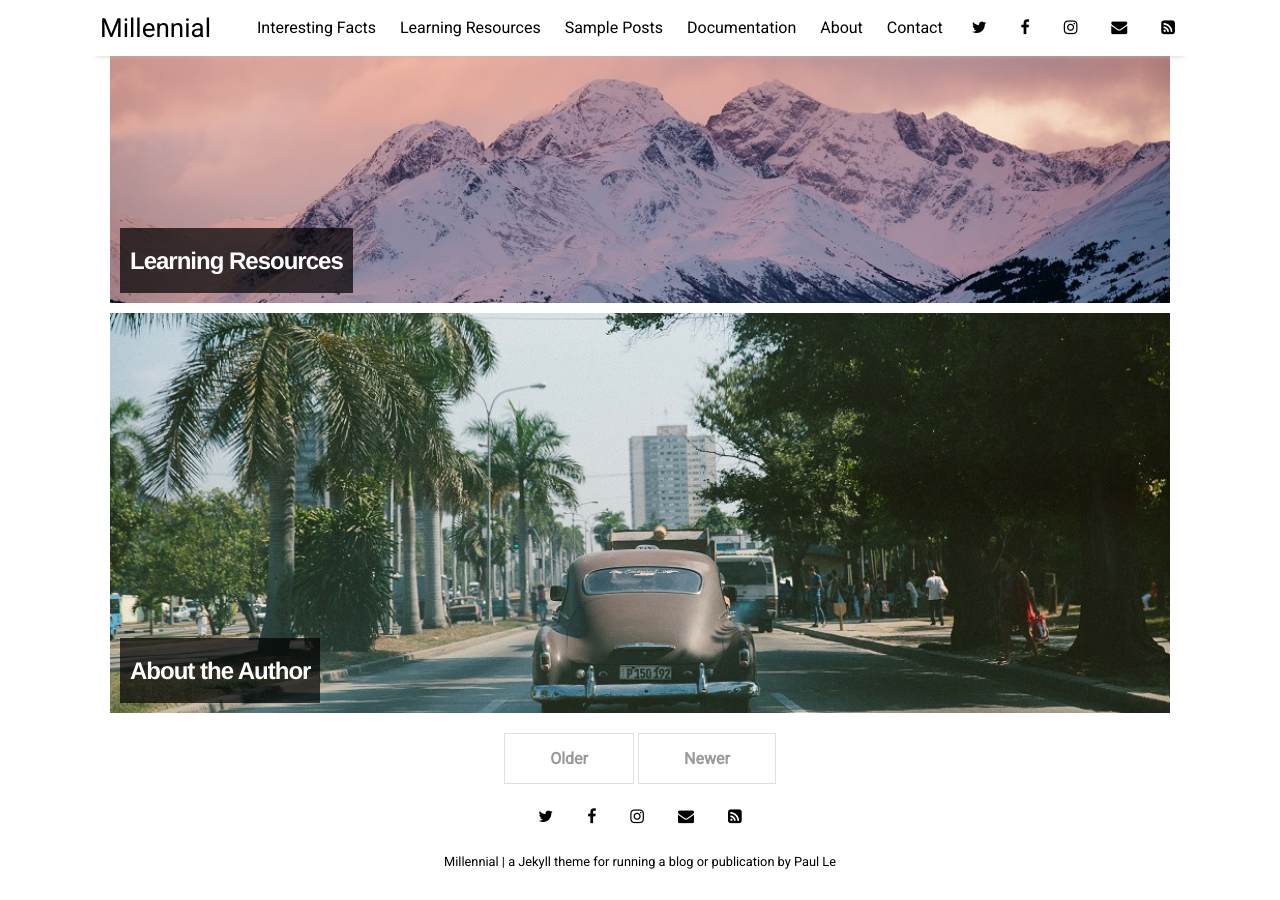
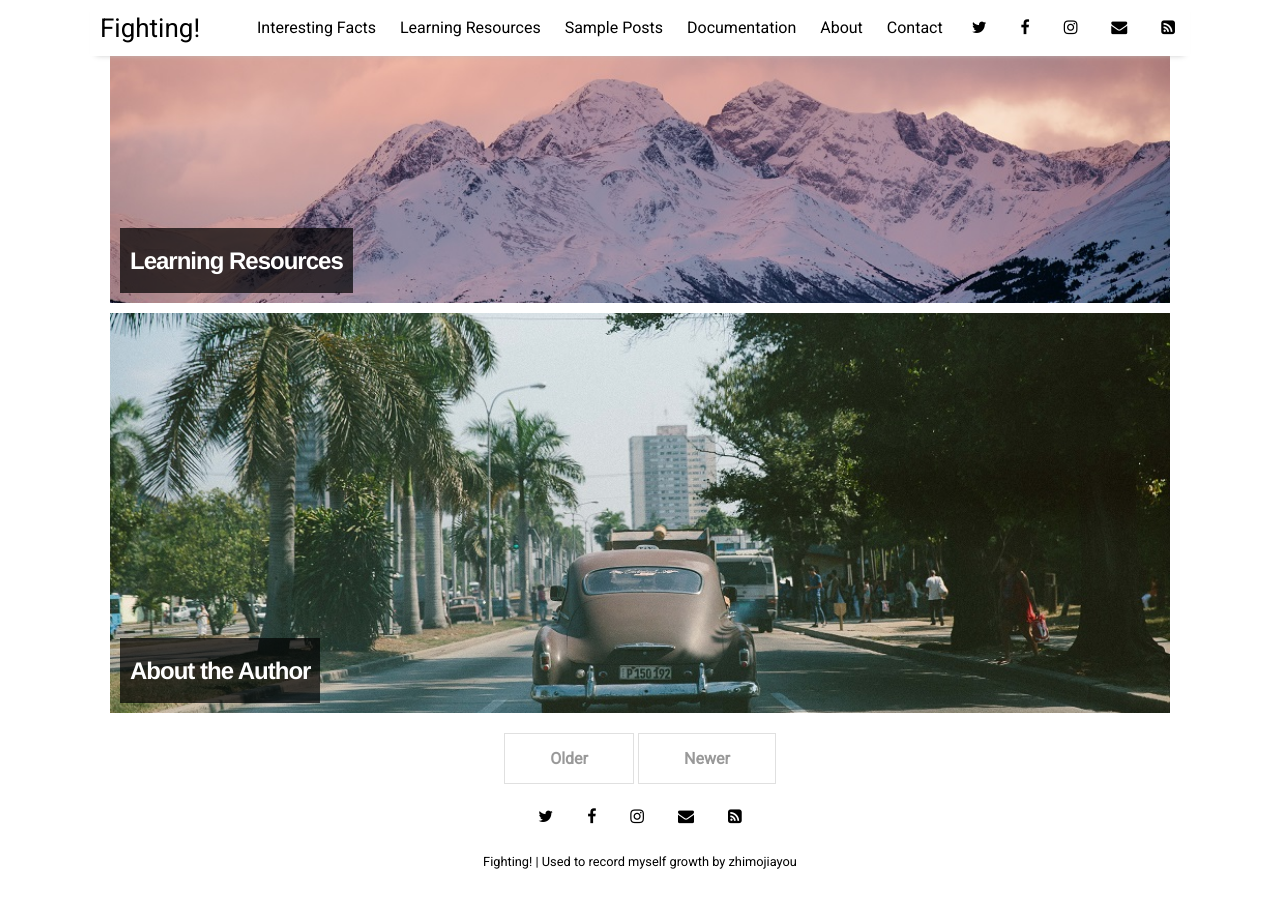
Before and after one commit to zhimojiayou/zhimojiayou.github.io, a Jekyll site: the page built from index.html, in a window 1280 px wide and 900 px high, scrolled down 1398 px. Built offline with Jekyll 4.4.1, drawn with Linux system fonts in a browser that asks for light colours; nearby versions of some CDN libraries; the list of posts is cut into pages by our own code.

Commit message:
创建自己的博客

```diff
--- a/_config.yml
+++ b/_config.yml
@@ -14,9 +14,9 @@ sass:
   style: :nested
 
 # Customise atom feed settings (this is where Jekyll-Feed gets configuration information)
-title:		           "Millennial"
-description:	       "a Jekyll theme for running a blog or publication"
-author:              "Paul Le"
+title:		           "Fighting!"
+description:	       "Used to record myself growth"
+author:              "zhimojiayou"
 
 # RSS 2.0 can be used instead of Atom by uncommenting following two lines
 #feed:
```
